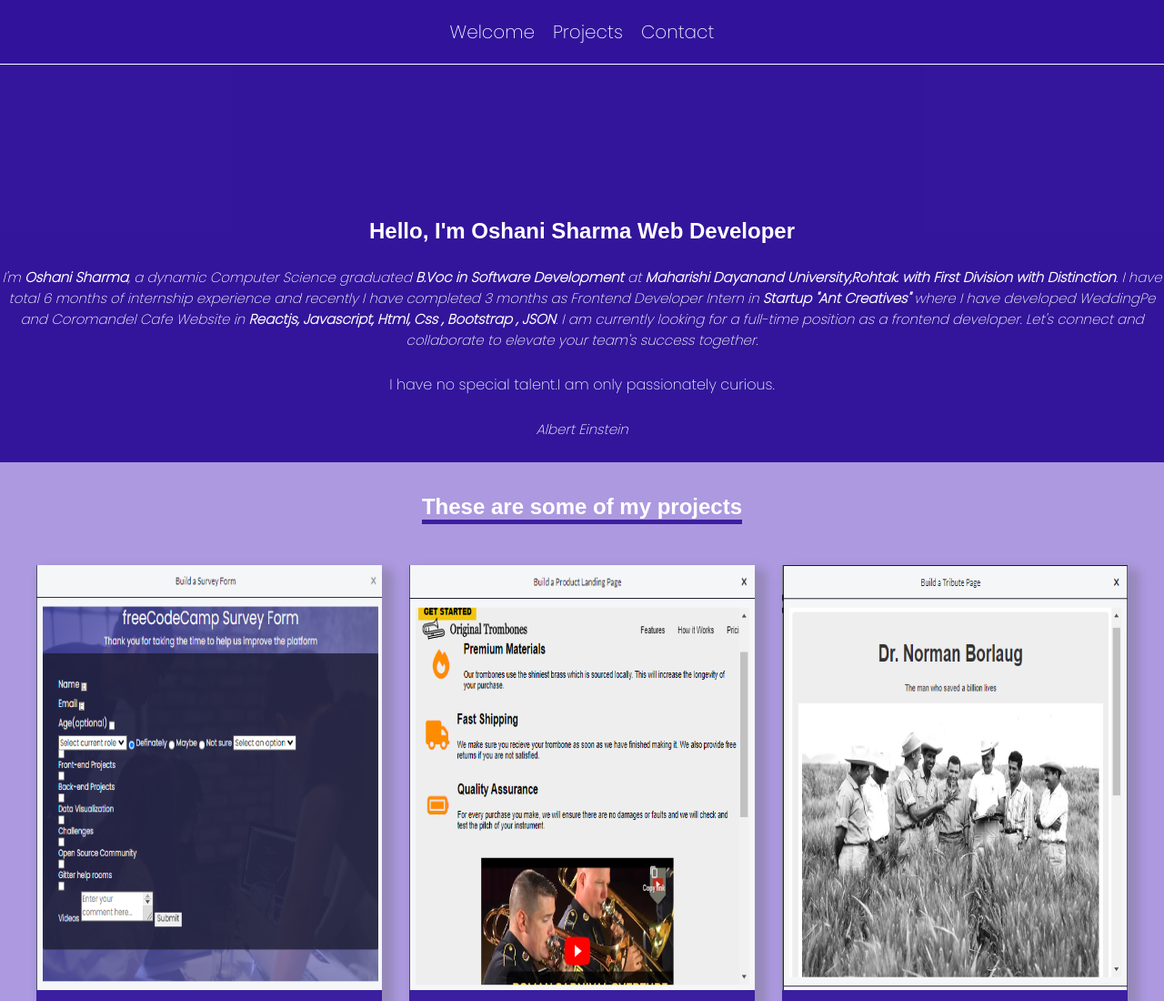
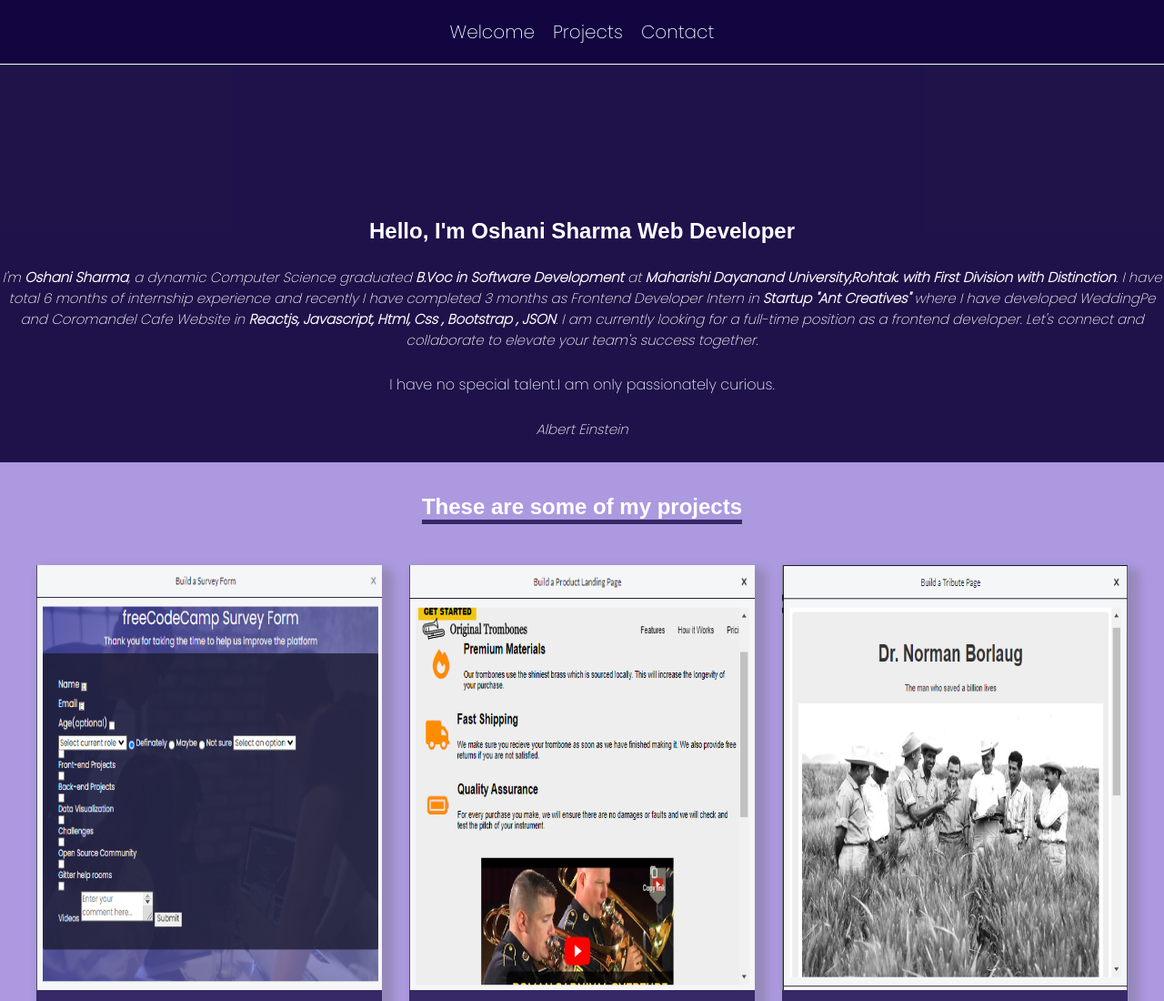
Before and after one commit to oshani-code/Portfolio, a plain HTML site: page Freecodecamp Portfolio/index.html in a window 1280 px wide. Shown: the top 1100 px of the page at 91% size. Drawn offline with Linux system fonts and the light colour scheme.

Commit message:
change bg color

```diff
--- a/Freecodecamp Portfolio/styles.css
+++ b/Freecodecamp Portfolio/styles.css
@@ -1,5 +1,5 @@
 :root{
-    --neutral:#32149bea;
+    --neutral:#0f023dbd;
     --base: aliceblue;
     --neutral-focus: white;
     --primary:  rgb(233, 129, 224);
@@ -152,7 +152,7 @@ h6{
     color: var(--base);
 }
 #contact {
-    background-color: var(--neutral);
+
     color: var(--base);
     margin-top: 80px;
     margin-bottom: 30px;
```
